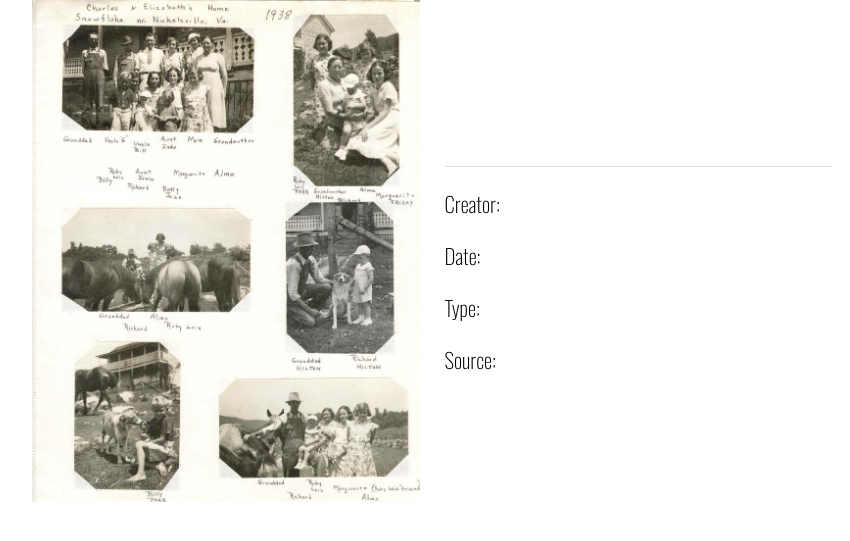
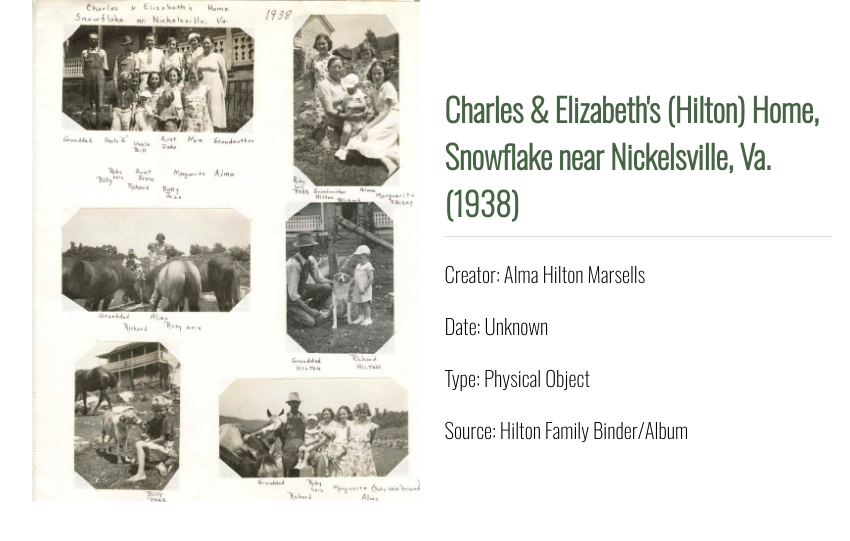
Before and after one commit to martinez2125/TennesseeChicago_Images, a Jekyll site: the page built from _mindoc_media/pg913-collage.md, in a window 1280 px wide. Shown: the top 541 px of the page, without its empty margins (208-1058 px from the left). Built offline with Jekyll 4.4.1, drawn with Linux system fonts in a browser that asks for light colours.

Commit message:
Update pg913-collage.md

```diff
--- a/_mindoc_media/pg913-collage.md
+++ b/_mindoc_media/pg913-collage.md
@@ -3,13 +3,13 @@ page: section-name
 title: Hilton Family Binder (Inside)
 media_type: image
 
-_title:
+_title: Charles & Elizabeth's (Hilton) Home, Snowflake near Nickelsville, Va. (1938)
 description:
-creator:
-_date:
+creator: Alma Hilton Marsells
+_date: Unknown
 rights:
-type:
-source:
+type: Physical Object
+source: Hilton Family Binder/Album
 identifier:
 contributor:
 format:
```
